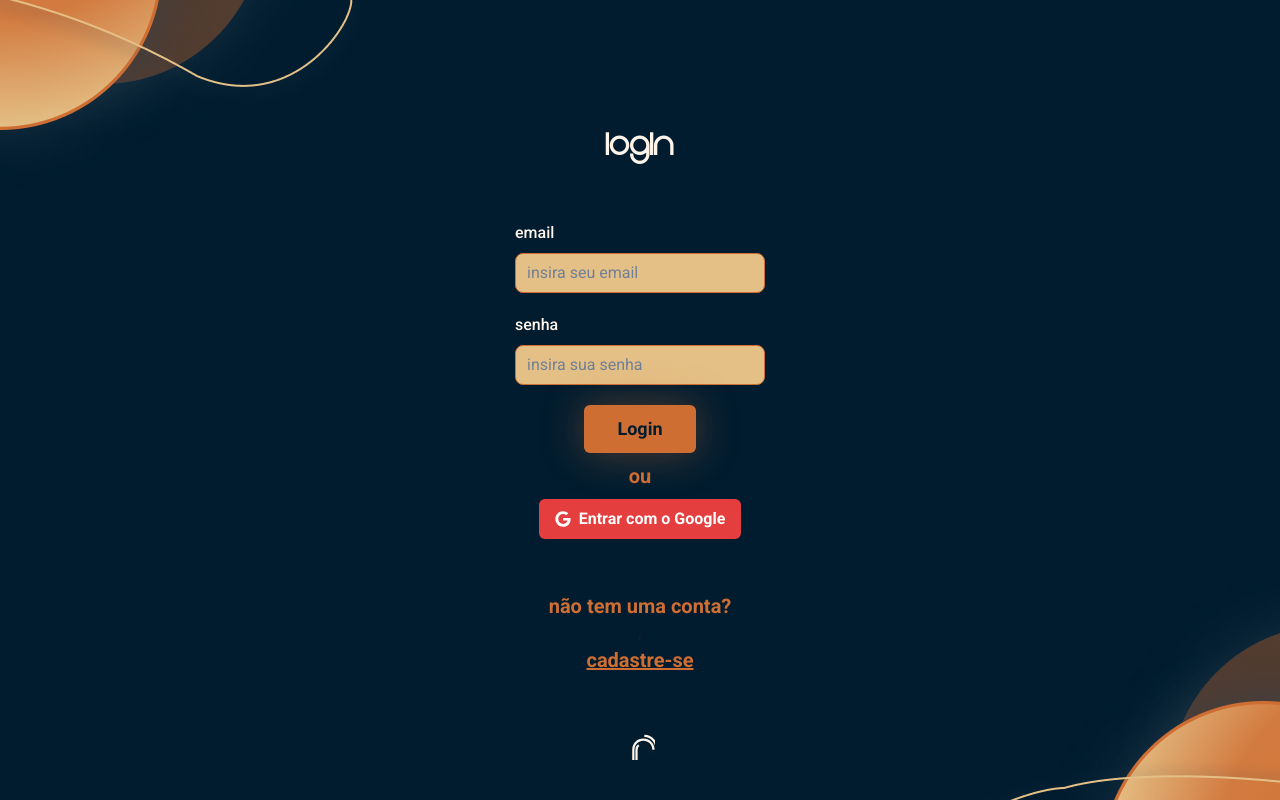
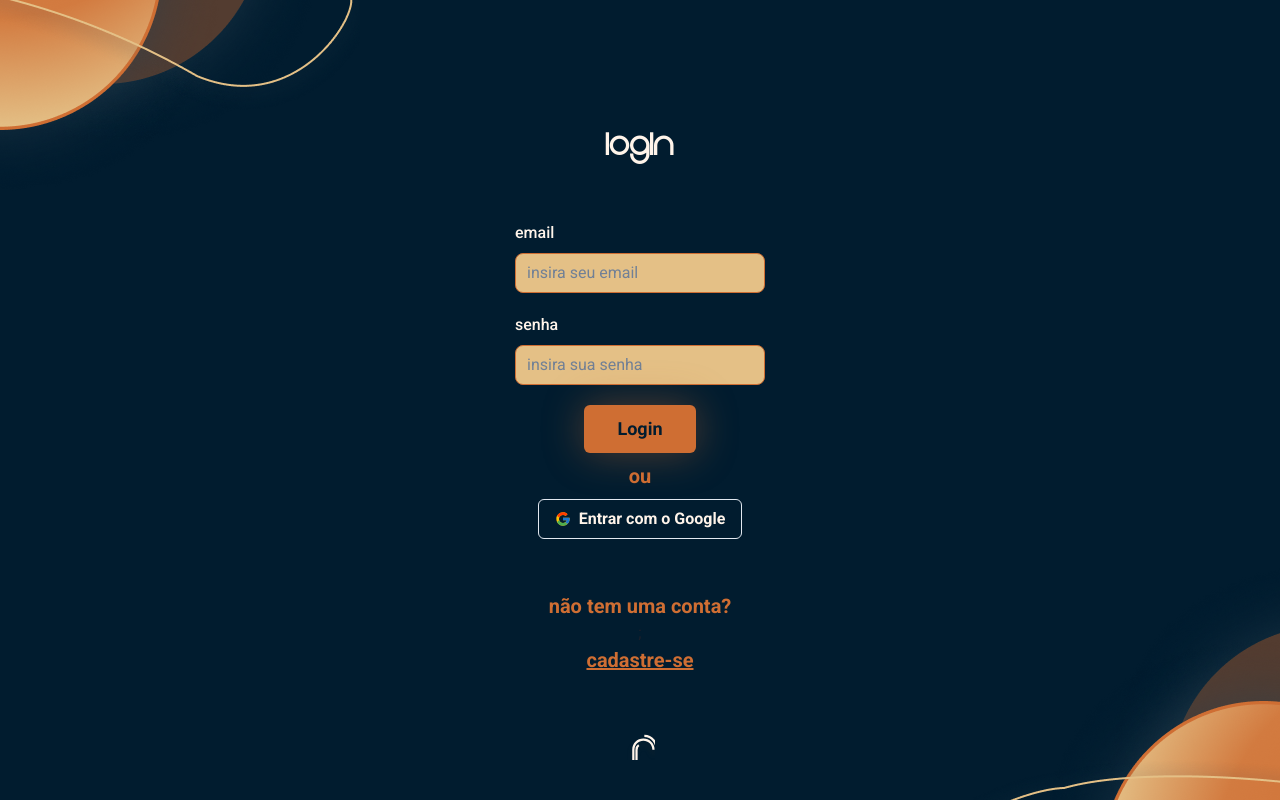
Before and after one commit to arthurbm/respirar-web, a Next.js app: page /login in a window 1280 px wide. Built offline with nearby package versions, Linux system fonts and the light colour scheme.

Commit message:
feat: update default values of store and error type handling

```diff
--- a/package.json
+++ b/package.json
@@ -12,8 +12,8 @@
     "@chakra-ui/react": "^2.5.5",
     "@emotion/react": "^11.10.6",
     "@emotion/styled": "^11.10.6",
+    "@hookform/resolvers": "^3.1.0",
     "axios": "^1.3.5",
-    "@hookform/resolvers": "^3.1.0",
     "framer-motion": "^10.11.5",
     "immer": "^10.0.1",
     "next": "^13.2.4",
@@ -21,8 +21,8 @@
     "nookies": "^2.5.2",
     "react": "18.2.0",
     "react-dom": "18.2.0",
+    "react-hook-form": "^7.43.9",
     "react-icons": "^4.8.0",
-    "react-hook-form": "^7.43.9",
     "zod": "^3.21.4",
     "zustand": "^4.3.7"
   },
--- a/src/pages/login.tsx
+++ b/src/pages/login.tsx
@@ -1,5 +1,16 @@
 /* eslint-disable @typescript-eslint/no-misused-promises */
-import { Box, Button, Flex, Icon, Text, FormControl, FormLabel, Input, useToast } from "@chakra-ui/react";
+import {
+  Box,
+  Button,
+  Flex,
+  Icon,
+  Text,
+  FormControl,
+  FormLabel,
+  Input,
+  useToast,
+  Center,
+} from "@chakra-ui/react";
 import { type NextPage } from "next";
 import Head from "next/head";
 import { AbsoluteImages, CustomHeading } from "~/components";
@@ -8,7 +19,7 @@ import Link from "next/link";
 import { useEffect, useState } from "react";
 import useUserStore from "~/stores/useUserStore";
 import { useRouter } from "next/router";
-import { FaGoogle } from "react-icons/fa";
+import { FcGoogle } from 'react-icons/fc';
 import httpClient from "~/services/http";
 
 const Login: NextPage = () => {
@@ -18,7 +29,7 @@ const Login: NextPage = () => {
   const [email, setEmail] = useState("");
   const [password, setPassword] = useState("");
 
-  const { login, protectPage } = useUserStore()
+  const { login, protectPage } = useUserStore();
 
   void protectPage(false, router);
 
@@ -26,15 +37,15 @@ const Login: NextPage = () => {
 
   useEffect(() => {
     const apiUrl = httpClient.defaults.baseURL || "http://localhost:3001/";
-    const googleUrl = apiUrl + "auth/google?redirectUrl=" + window.location.origin;
+    const googleUrl =
+      apiUrl + "auth/google?redirectUrl=" + window.location.origin;
     setGoogleUrl(googleUrl);
-  }, [])
-
+  }, []);
 
   const handleSubmit = async (e: React.FormEvent<HTMLFormElement>) => {
     e.preventDefault();
     try {
-      await login({ email, password }, router)
+      await login({ email, password }, router);
     } catch (error) {
       if (error instanceof Error) {
         toast({
@@ -42,12 +53,10 @@ const Login: NextPage = () => {
           status: "error",
           duration: 3000,
           isClosable: true,
-          position: 'top'
         });
       }
     }
   };
-
 
   return (
     <>
@@ -79,9 +88,7 @@ const Login: NextPage = () => {
             <form onSubmit={handleSubmit}>
               <Flex gap={5} flexDir={"column"} align={"center"}>
                 <FormControl id="email">
-                  <FormLabel color="#FFF4EA">
-                    email
-                  </FormLabel>
+                  <FormLabel color="#FFF4EA">email</FormLabel>
 
                   <Input
                     type="email"
@@ -95,14 +102,11 @@ const Login: NextPage = () => {
                     border="1px solid #CF6E33"
                     borderRadius="8px"
                     px="11px"
-
                   />
                 </FormControl>
 
                 <FormControl id="password">
-                  <FormLabel color="#FFF4EA">
-                    senha
-                  </FormLabel>
+                  <FormLabel color="#FFF4EA">senha</FormLabel>
 
                   <Input
                     type="password"
@@ -131,32 +135,47 @@ const Login: NextPage = () => {
                     Login
                   </Button>
 
-                  <Text color="#CF6E33" fontSize="20px" fontWeight="bold" textAlign="center">
+                  <Text
+                    color="#CF6E33"
+                    fontSize="20px"
+                    fontWeight="bold"
+                    textAlign="center"
+                  >
                     ou
                   </Text>
 
                   <Link href={googleUrl}>
                     <Button
-                      leftIcon={<FaGoogle />}
-                      colorScheme="red"
+                      w={"full"}
+                      variant={"outline"}
+                      textColor={"white.500"}
+                      leftIcon={<FcGoogle />}
+                      _hover={{ textColor: "darkBlue.500", bgColor: "white.500" }}
                     >
-                      Entrar com o Google
+                      <Center>
+                        <Text>Entrar com o Google</Text>
+                      </Center>
                     </Button>
                   </Link>
-
                 </Flex>
               </Flex>
             </form>
           </Box>
 
           <Flex flexDir={"column"} alignItems={"center"}>
-            <Text color="#CF6E33" fontSize="20px" fontWeight="bold" textAlign="center">
+            <Text
+              color="#CF6E33"
+              fontSize="20px"
+              fontWeight="bold"
+              textAlign="center"
+            >
               não tem uma conta?{" "}
-            </Text>;
-
+            </Text>
+            ;
             <Link href="/cadastro">
               <Text
-                color="#CF6E33" fontSize="20px"
+                color="#CF6E33"
+                fontSize="20px"
                 fontWeight="bold"
                 textDecoration="underline"
               >
@@ -164,8 +183,6 @@ const Login: NextPage = () => {
               </Text>
             </Link>
           </Flex>
-
-
 
           <Icon
             position={"absolute"}
--- a/src/services/auth.ts
+++ b/src/services/auth.ts
@@ -5,28 +5,33 @@ import { type NextRouter } from "next/router";
 
 import httpClient from "./http";
 import { type User, type UserLogin } from "~/types/user";
+import { type AxiosError } from "axios";
+
+export type ResponseData = {
+  access_token: string;
+  user: User;
+  statusCode: number;
+}
 
 export type Response = {
-  data: {
-    access_token: string;
-    user: User
-  }
+  data: ResponseData
 }
 
 export async function login({ email, password }: UserLogin) {
   try {
-    const response: Response = await httpClient.post("/auth/login", {
+    const { data }: Response = await httpClient.post("/auth/login", {
       email,
       password,
     });
 
-    setCookie(undefined, "access_token", response.data.access_token, {
+    setCookie(undefined, "access_token", data.access_token, {
       secure: false,
       maxAge: 60 * 60 * 12,
     });
-    return response.data.user;
-  } catch (error: any) {
-    if (error?.response?.data?.statusCode === 401) {
+    return data.user;
+  } catch (error: unknown) {
+    const err: AxiosError<ResponseData> = error as AxiosError<ResponseData>;
+    if (err?.response?.data.statusCode === 401) {
       throw new Error("Dados de acesso incorretos");
     } else {
       throw new Error("Ocorreu um erro ao realizar o login");
```
Also changed, not shown: src/store/useFormStore.ts (+2 -7 lines).
